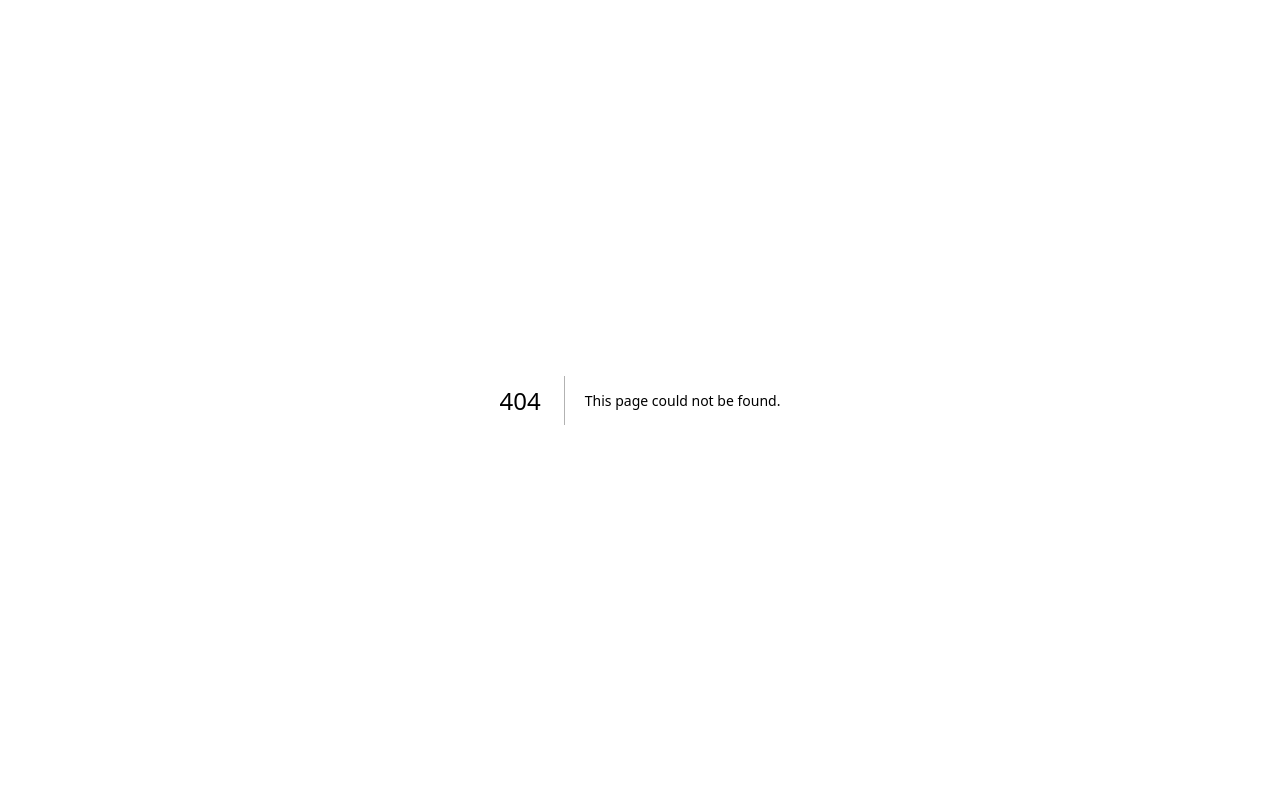
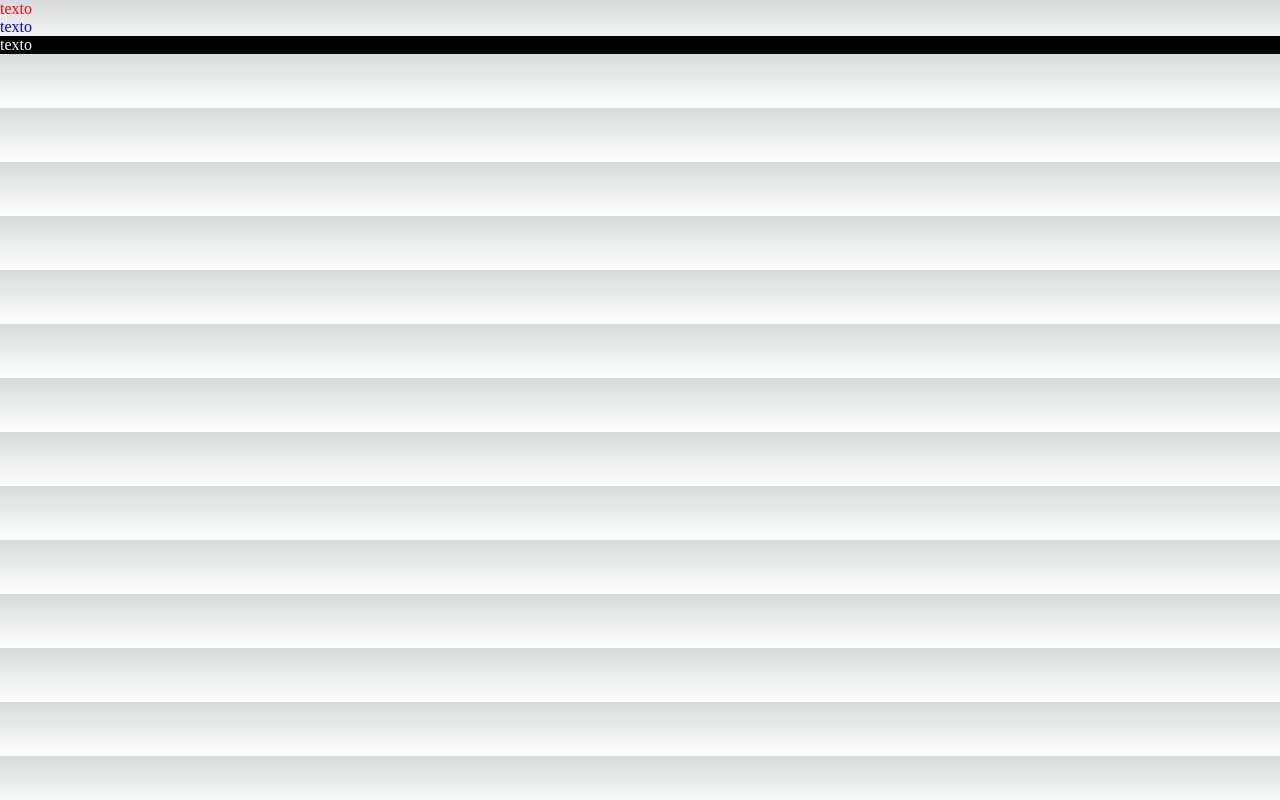
Before and after one commit to Bugmenn/Next, a Next.js app in the folder exercicios/: page /css/integracao1 in a window 1280 px wide. Before the commit this address had no page. Built offline with nearby package versions, Linux system fonts and the light colour scheme.

Commit message:
deleted:    exercicios/css/integracao1.jsx 	modified:   exercicios/pages/_app.js 	new file:   exercicios/pages/css/integracao1.css 	new file:   exercicios/pages/css/integracao1.jsx

```diff
--- a/exercicios/pages/_app.js
+++ b/exercicios/pages/_app.js
@@ -1,4 +1,5 @@
 import "@/styles/globals.css";
+import "./css/integracao1.css"
 
 export default function App({ Component, pageProps }) {
   return <Component {...pageProps} />;
--- /dev/null
+++ b/exercicios/pages/css/integracao1.css
@@ -0,0 +1,12 @@
+.vermelho {
+    color: red;
+}
+
+.azul {
+    color: blue;
+}
+
+.branco {
+    color: white;
+    background-color: black;
+}
--- /dev/null
+++ b/exercicios/pages/css/integracao1.jsx
@@ -0,0 +1,15 @@
+// Para importar o css, deve importa-lo dentro do arquivo _app.js
+// Sendo essa importação global, ou seja, todos podem usar, assim causa o problema de utilização
+// portanto deve-se colocar especificações (se for filho) para não gerar problemas.
+
+import Titulo from "@/components/Titulo"
+
+export default function integracaoCSS() {
+    return (
+        <>
+            <div className="vermelho">texto</div>
+            <div className="azul">texto</div>
+            <div className="branco">texto</div>
+        </>
+    )
+}
```
Also changed, not shown: exercicios/css/integracao1.jsx (deleted, +0 -9 lines).
